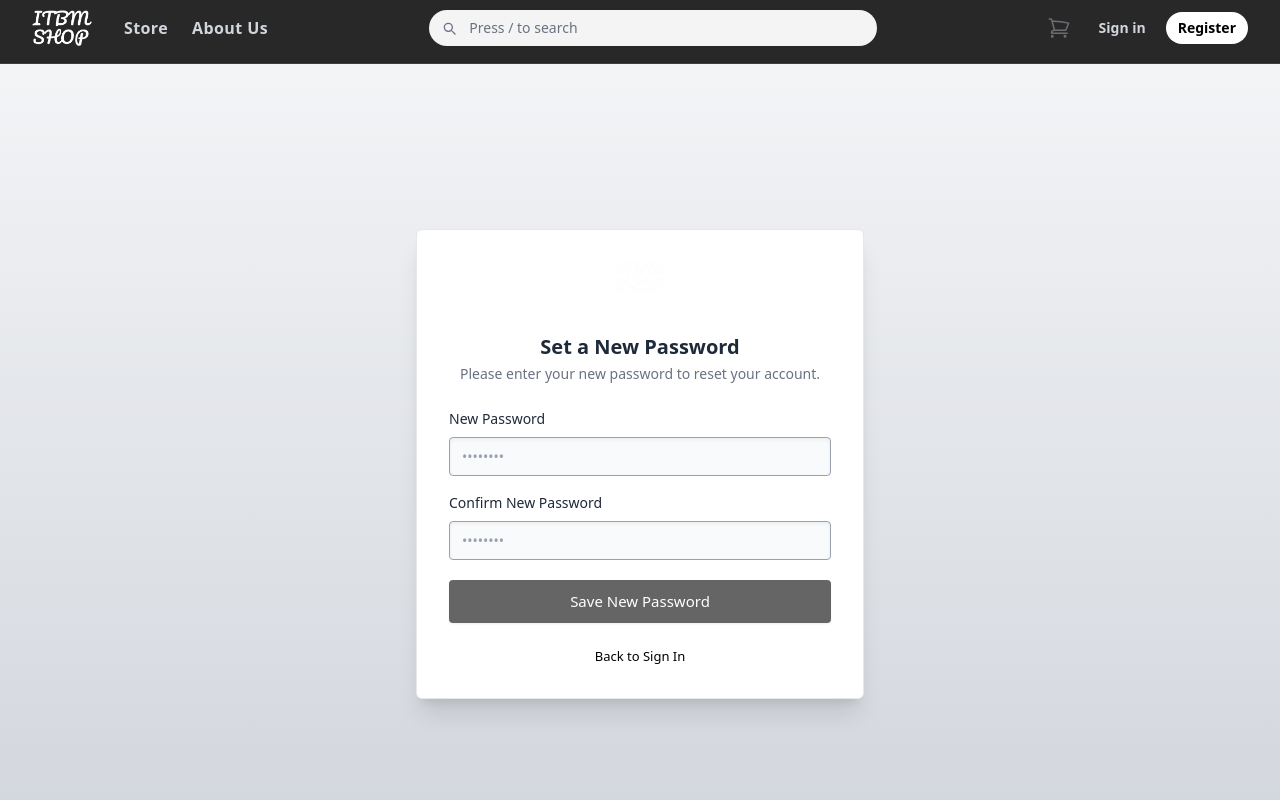
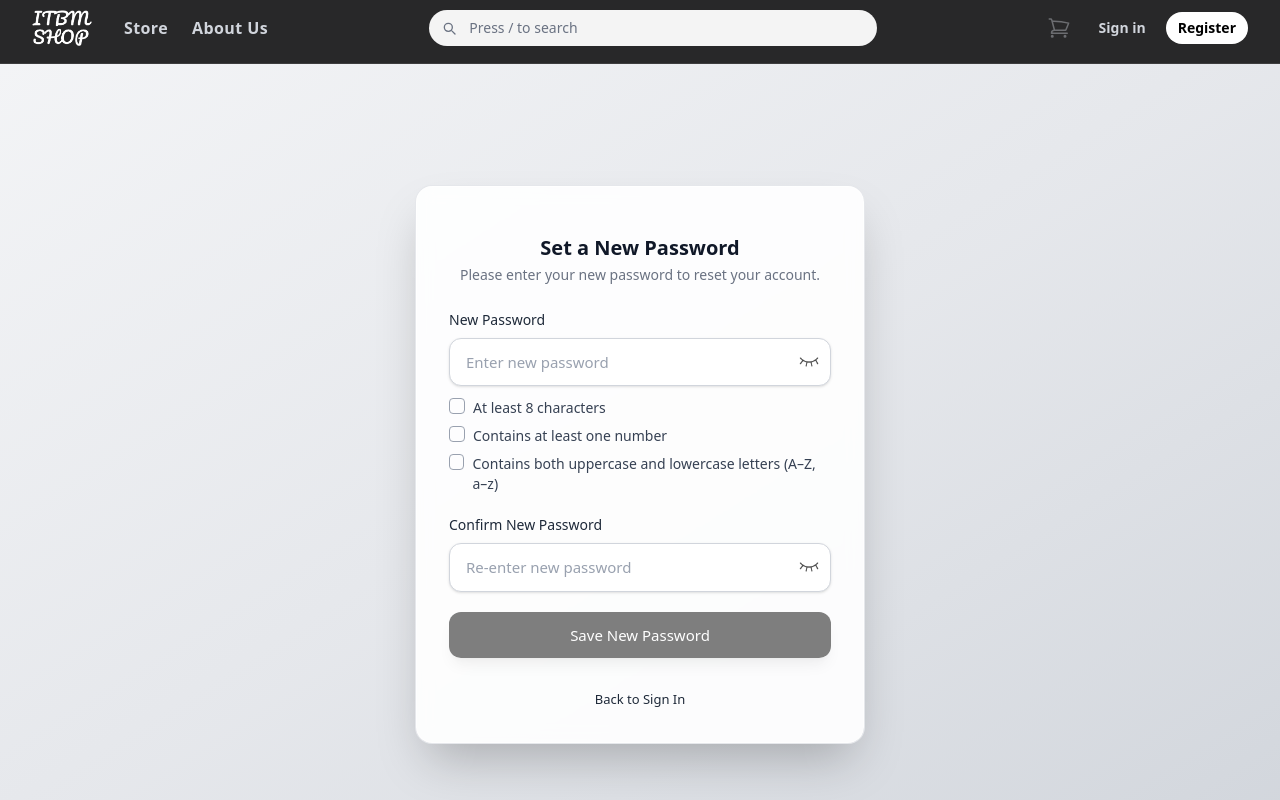
Before and after one commit to isola513i/INTEGRATED-PROJECT01, a Vue app in the folder frontend/: page /ssi4/reset-password in a window 1280 px wide. Shown: the top 800 px of the page. Built offline with nearby package versions, Linux system fonts and the light colour scheme; no server answers.

Commit message:
043 [update]

```diff
--- a/frontend/src/views/password/ResetPassword.vue
+++ b/frontend/src/views/password/ResetPassword.vue
@@ -1,111 +1,230 @@
 <script setup>
-import { ref, computed } from 'vue'
-import { useRoute, useRouter } from 'vue-router'
-import { resetPassword } from '@/services/userService'
+import { ref, computed } from "vue";
+import { useRoute, useRouter } from "vue-router";
+import { resetPassword } from "@/services/userService";
 
-const route = useRoute()
-const router = useRouter()
+import eyeIcon from "@/assets/images/eye.png";
+import eyeOffIcon from "@/assets/images/view.png";
 
-// Path param: /reset-password/:token
-const token = route.query.token
-console.log('Reset token:', token)
+const route = useRoute();
+const router = useRouter();
 
-const newPassword = ref('')
-const confirmNewPassword = ref('')
-const loading = ref(false)
-const errorMsg = ref('')
-const successMsg = ref('')
+// token from query (?token=...)
+const token = route.query.token;
+console.log("Reset token:", token);
 
-const disabled = computed(() =>
+const newPassword = ref("");
+const confirmNewPassword = ref("");
+
+const showNew = ref(false);
+const showConfirm = ref(false);
+
+const loading = ref(false);
+const errorMsg = ref("");
+const successMsg = ref("");
+const passHasMinLen = computed(() => newPassword.value.length >= 8);
+const passHasNumber = computed(() => /\d/.test(newPassword.value));
+const passHasUpperLower = computed(
+  () => /[A-Z]/.test(newPassword.value) && /[a-z]/.test(newPassword.value)
+);
+// button disabled state
+const disabled = computed(
+  () =>
     loading.value ||
     newPassword.value.trim().length < 6 ||
     confirmNewPassword.value.trim().length < 6 ||
     newPassword.value !== confirmNewPassword.value
-)
+);
+
+function toggleShowNew() {
+  showNew.value = !showNew.value;
+}
+function toggleShowConfirm() {
+  showConfirm.value = !showConfirm.value;
+}
 
 async function onSubmit() {
-  loading.value = true
-  errorMsg.value = ''
-  successMsg.value = ''
+  loading.value = true;
+  errorMsg.value = "";
+  successMsg.value = "";
+
   try {
-    await resetPassword(token, newPassword.value, confirmNewPassword.value)
-    successMsg.value = 'Password changed successfully! Redirecting to sign-in page...'
-    setTimeout(() => router.push('/signin'), 2500)
+    await resetPassword(token, newPassword.value, confirmNewPassword.value);
+    successMsg.value =
+      "Password changed successfully! Redirecting to sign-in page...";
+    setTimeout(() => router.push("/signin"), 2500);
   } catch (err) {
-    errorMsg.value = err?.message || 'Unable to change password. Please try again.'
+    errorMsg.value =
+      err?.message ||
+      "Unable to change password. Please try again.";
   } finally {
-    loading.value = false
+    loading.value = false;
   }
 }
 </script>
 
 <template>
   <div
-    class="min-h-screen flex items-center justify-center bg-gradient-to-b from-gray-100 to-gray-300 px-4 py-10 text-gray-900"
+    class="min-h-screen flex items-center justify-center bg-gradient-to-br from-gray-100 via-gray-200 to-gray-300 px-4 py-10 text-gray-900"
   >
     <div
-      class="w-full max-w-md bg-white rounded-md shadow-xl border border-gray-200 p-8 text-center"
+      class="w-full max-w-md bg-white/90 backdrop-blur rounded-2xl shadow-2xl border border-white/60 ring-1 ring-gray-200 p-8"
     >
-      <div class="mb-6 flex flex-col items-center">
-        <img src="/image/ITBM_SHOP.png" alt="Logo" class="h-8 mb-4" />
-      </div>
+      <!-- Header / Branding -->
+      <div class="flex flex-col items-center text-center">
 
-      <h1 class="text-[20px] font-semibold text-gray-800 leading-tight">
+        <h1 class="mt-4 text-[20px] font-semibold text-gray-900 leading-tight">
           Set a New Password
         </h1>
         <p class="text-[14px] text-gray-500 mt-1">
           Please enter your new password to reset your account.
         </p>
+      </div>
 
-      <form class="mt-6 text-left" @submit.prevent="onSubmit">
+      <!-- Alerts -->
+      <div v-if="errorMsg" class="mt-4 text-[13px] text-red-600 bg-red-50 border border-red-200 rounded-lg px-3 py-2 text-center">
+        {{ errorMsg }}
+      </div>
+
+      <div v-if="successMsg" class="mt-4 text-[13px] text-green-600 bg-green-50 border border-green-200 rounded-lg px-3 py-2 text-center">
+        {{ successMsg }}
+      </div>
+
+      <!-- Form -->
+      <form class="mt-6 text-left space-y-5" @submit.prevent="onSubmit">
+        <!-- New Password -->
+        <div>
           <label
             for="newPassword"
             class="block text-[14px] text-gray-800 font-medium mb-2"
           >
             New Password
           </label>
+
+          <div class="relative">
             <input
               id="newPassword"
               v-model.trim="newPassword"
-          type="password"
-          placeholder="••••••••"
-          class="w-full rounded-sm border border-gray-400 bg-gray-50 px-3 py-2 text-[14px] text-gray-800 placeholder-gray-400 shadow-inner outline-none focus:border-black focus:ring-1 focus:ring-black"
+              :type="showNew ? 'text' : 'password'"
+              placeholder="Enter new password"
+              class="w-full py-3 px-4 pr-12 border border-gray-300 rounded-xl bg-white text-gray-900 placeholder-gray-400 text-[15px] shadow-sm outline-none focus:ring-2 focus:ring-blue-500 focus:border-blue-500 transition"
               required
             />
 
+            <button
+              type="button"
+              class="absolute inset-y-0 right-3 flex items-center"
+              @click="toggleShowNew"
+              tabindex="-1"
+            >
+              <img
+                :src="showNew ? eyeOffIcon : eyeIcon"
+                class="w-5 h-5 opacity-70 hover:opacity-100 transition"
+                alt="toggle visibility"
+              />
+            </button>
+          </div>
+
+          <ul class="mt-3 space-y-2 text-sm text-gray-700">
+            <!-- Rule 1 -->
+            <li class="flex items-start gap-2">
+              <span
+                class="flex items-center justify-center h-4 w-4 rounded border text-[10px] font-semibold leading-none"
+                :class="
+                  passHasMinLen
+                    ? 'bg-green-500 border-green-500 text-white'
+                    : 'border-gray-400 text-transparent'
+                "
+              >
+                ✓
+              </span>
+              <span>At least 8 characters</span>
+            </li>
+
+            <!-- Rule 2 -->
+            <li class="flex items-start gap-2">
+              <span
+                class="flex items-center justify-center h-4 w-4 rounded border text-[10px] font-semibold leading-none"
+                :class="
+                  passHasNumber
+                    ? 'bg-green-500 border-green-500 text-white'
+                    : 'border-gray-400 text-transparent'
+                "
+              >
+                ✓
+              </span>
+              <span>Contains at least one number</span>
+            </li>
+
+            <!-- Rule 3 -->
+            <li class="flex items-start gap-2">
+              <span
+                class="flex items-center justify-center h-4 w-4 rounded border text-[10px] font-semibold leading-none"
+                :class="
+                  passHasUpperLower
+                    ? 'bg-green-500 border-green-500 text-white'
+                    : 'border-gray-400 text-transparent'
+                "
+              >
+                ✓
+              </span>
+              <span
+                >Contains both uppercase and lowercase letters (A–Z, a–z)</span
+              >
+            </li>
+          </ul>
+        </div>
+
+        <!-- Confirm New Password -->
+        <div>
           <label
             for="confirmNewPassword"
-          class="block text-[14px] text-gray-800 font-medium mb-2 mt-4"
+            class="block text-[14px] text-gray-800 font-medium mb-2"
           >
             Confirm New Password
           </label>
+
+          <div class="relative">
             <input
               id="confirmNewPassword"
               v-model.trim="confirmNewPassword"
-          type="password"
-          placeholder="••••••••"
-          class="w-full rounded-sm border border-gray-400 bg-gray-50 px-3 py-2 text-[14px] text-gray-800 placeholder-gray-400 shadow-inner outline-none focus:border-black focus:ring-1 focus:ring-black"
+              :type="showConfirm ? 'text' : 'password'"
+              placeholder="Re-enter new password"
+              class="w-full py-3 px-4 pr-12 border border-gray-300 rounded-xl bg-white text-gray-900 placeholder-gray-400 text-[15px] shadow-sm outline-none focus:ring-2 focus:ring-blue-500 focus:border-blue-500 transition"
               required
             />
 
+            <button
+              type="button"
+              class="absolute inset-y-0 right-3 flex items-center"
+              @click="toggleShowConfirm"
+              tabindex="-1"
+            >
+              <img
+                :src="showConfirm ? eyeOffIcon : eyeIcon"
+                class="w-5 h-5 opacity-70 hover:opacity-100 transition"
+                alt="toggle visibility"
+              />
+            </button>
+          </div>
+
           <p
-          v-if="newPassword && confirmNewPassword && newPassword !== confirmNewPassword"
-          class="mt-2 text-[13px] text-red-500 text-center"
+            v-if="
+              newPassword &&
+              confirmNewPassword &&
+              newPassword !== confirmNewPassword
+            "
+            class="mt-2 text-[13px] text-red-500 text-center font-medium"
           >
             Passwords do not match
           </p>
+        </div>
 
-        <p v-if="errorMsg" class="mt-3 text-[13px] text-red-500 text-center">
-          {{ errorMsg }}
-        </p>
-        <p v-if="successMsg" class="mt-3 text-[13px] text-green-600 text-center">
-          {{ successMsg }}
-        </p>
-
+        <!-- Submit button -->
         <button
           type="submit"
           :disabled="disabled"
-          class="mt-5 w-full flex items-center justify-center rounded-sm bg-black text-white text-[15px] font-medium py-2.5 shadow disabled:opacity-60 disabled:cursor-not-allowed hover:bg-gray-800 active:bg-gray-950 transition"
+          class="w-full flex items-center justify-center rounded-xl bg-black text-white text-[15px] font-medium py-3 shadow-lg disabled:opacity-50 disabled:cursor-not-allowed hover:bg-gray-800 active:bg-gray-950 transition"
         >
           <svg
             v-if="loading"
@@ -126,11 +245,12 @@ async function onSubmit() {
         </button>
       </form>
 
-      <div class="mt-6 text-[13px] text-gray-600 text-center">
+      <!-- footer nav -->
+      <div class="mt-8 text-[13px] text-gray-600 text-center">
         <button
           type="button"
           @click="router.push({ name: 'SignIn' })"
-          class="text-black font-medium hover:underline"
+          class="text-gray-800 font-medium hover:underline hover:text-black transition"
         >
           Back to Sign In
         </button>
```
Lines whose indentation alone changed are shown as unchanged.
